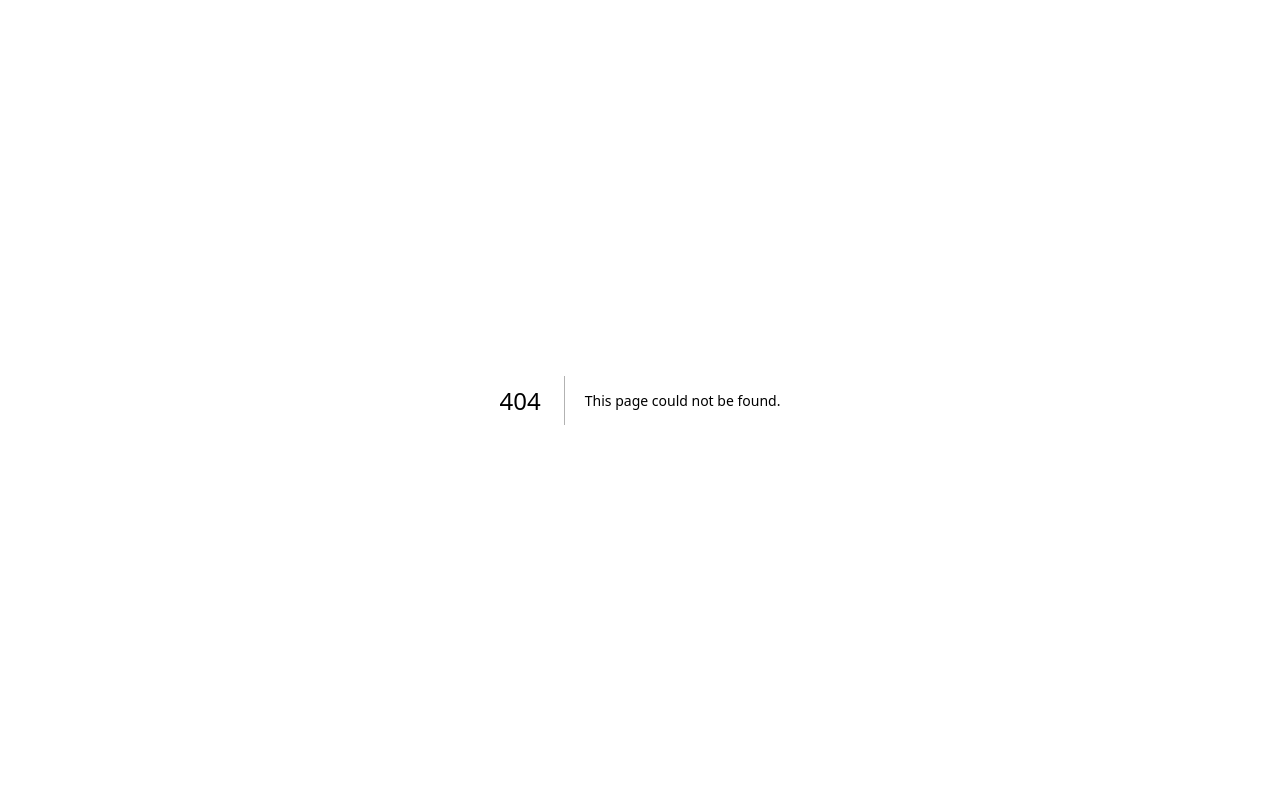
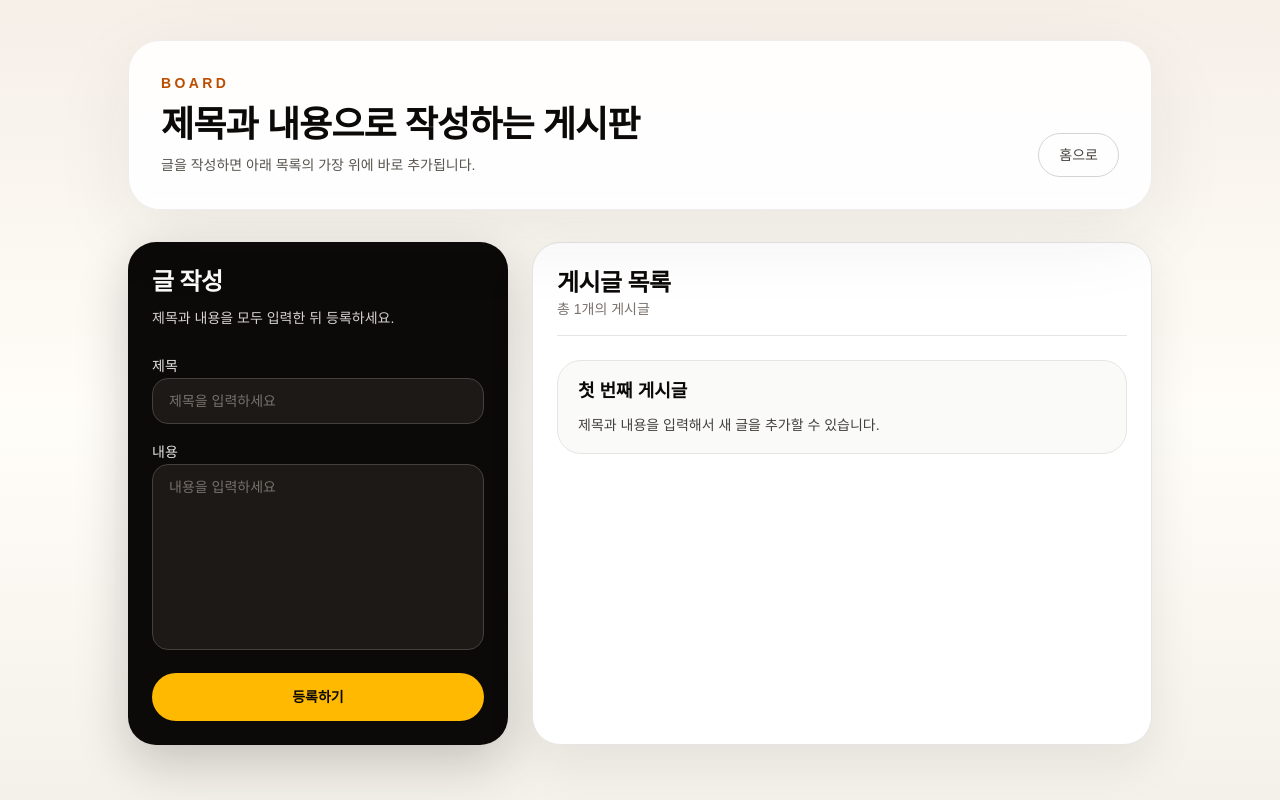
Before and after one commit to JooTaeYoon/anything_comment, a Next.js app: page /board in a window 1280 px wide. Before the commit this address had no page. Built offline with nearby package versions, Linux system fonts and the light colour scheme.

Commit message:
첫 init

```diff
--- /dev/null
+++ b/app/board/page.tsx
@@ -0,0 +1,147 @@
+"use client";
+
+import { FormEvent, useState } from "react";
+import Link from "next/link";
+
+type Post = {
+  id: number;
+  title: string;
+  content: string;
+};
+
+const initialPosts: Post[] = [
+  {
+    id: 1,
+    title: "첫 번째 게시글",
+    content: "제목과 내용을 입력해서 새 글을 추가할 수 있습니다.",
+  },
+];
+
+export default function BoardPage() {
+  const [posts, setPosts] = useState<Post[]>(initialPosts);
+  const [title, setTitle] = useState("");
+  const [content, setContent] = useState("");
+
+  const handleSubmit = (event: FormEvent<HTMLFormElement>) => {
+    event.preventDefault();
+
+    const nextTitle = title.trim();
+    const nextContent = content.trim();
+
+    if (!nextTitle || !nextContent) {
+      return;
+    }
+
+    setPosts((currentPosts) => [
+      {
+        id: Date.now(),
+        title: nextTitle,
+        content: nextContent,
+      },
+      ...currentPosts,
+    ]);
+
+    setTitle("");
+    setContent("");
+  };
+
+  return (
+    <main className="min-h-screen bg-[linear-gradient(180deg,#f6efe8_0%,#fffdf8_52%,#f4f1ea_100%)] px-4 py-10 text-stone-900">
+      <div className="mx-auto flex w-full max-w-5xl flex-col gap-8">
+        <section className="rounded-[32px] border border-stone-200/70 bg-white/90 p-8 shadow-[0_24px_80px_rgba(41,37,36,0.08)] backdrop-blur">
+          <div className="flex flex-col gap-4 md:flex-row md:items-end md:justify-between">
+            <div className="space-y-3">
+              <p className="text-sm font-semibold uppercase tracking-[0.24em] text-amber-700">
+                Board
+              </p>
+              <div className="space-y-2">
+                <h1 className="text-4xl font-semibold tracking-tight text-stone-950">
+                  제목과 내용으로 작성하는 게시판
+                </h1>
+                <p className="max-w-2xl text-sm leading-6 text-stone-600">
+                  글을 작성하면 아래 목록의 가장 위에 바로 추가됩니다.
+                </p>
+              </div>
+            </div>
+            <Link
+              href="/"
+              className="inline-flex h-11 items-center justify-center rounded-full border border-stone-300 px-5 text-sm font-medium text-stone-700 transition hover:border-stone-900 hover:text-stone-950"
+            >
+              홈으로
+            </Link>
+          </div>
+        </section>
+
+        <div className="grid gap-6 lg:grid-cols-[380px_minmax(0,1fr)]">
+          <section className="rounded-[28px] bg-stone-950 p-6 text-stone-50 shadow-[0_18px_50px_rgba(28,25,23,0.22)]">
+            <div className="mb-6 space-y-2">
+              <h2 className="text-2xl font-semibold tracking-tight">글 작성</h2>
+              <p className="text-sm leading-6 text-stone-300">
+                제목과 내용을 모두 입력한 뒤 등록하세요.
+              </p>
+            </div>
+
+            <form className="space-y-4" onSubmit={handleSubmit}>
+              <label className="block space-y-2">
+                <span className="text-sm font-medium text-stone-200">제목</span>
+                <input
+                  value={title}
+                  onChange={(event) => setTitle(event.target.value)}
+                  placeholder="제목을 입력하세요"
+                  className="w-full rounded-2xl border border-stone-700 bg-stone-900 px-4 py-3 text-sm text-white outline-none transition placeholder:text-stone-500 focus:border-amber-500"
+                />
+              </label>
+
+              <label className="block space-y-2">
+                <span className="text-sm font-medium text-stone-200">내용</span>
+                <textarea
+                  value={content}
+                  onChange={(event) => setContent(event.target.value)}
+                  placeholder="내용을 입력하세요"
+                  rows={8}
+                  className="w-full resize-none rounded-2xl border border-stone-700 bg-stone-900 px-4 py-3 text-sm text-white outline-none transition placeholder:text-stone-500 focus:border-amber-500"
+                />
+              </label>
+
+              <button
+                type="submit"
+                className="inline-flex h-12 w-full items-center justify-center rounded-full bg-amber-400 px-5 text-sm font-semibold text-stone-950 transition hover:bg-amber-300"
+              >
+                등록하기
+              </button>
+            </form>
+          </section>
+
+          <section className="rounded-[28px] border border-stone-200 bg-white p-6 shadow-[0_18px_50px_rgba(28,25,23,0.08)]">
+            <div className="mb-6 flex items-center justify-between gap-4 border-b border-stone-200 pb-4">
+              <div>
+                <h2 className="text-2xl font-semibold tracking-tight text-stone-950">
+                  게시글 목록
+                </h2>
+                <p className="text-sm text-stone-500">
+                  총 {posts.length}개의 게시글
+                </p>
+              </div>
+            </div>
+
+            <div className="space-y-4">
+              {posts.map((post) => (
+                <article
+                  key={post.id}
+                  className="rounded-3xl border border-stone-200 bg-stone-50 px-5 py-4"
+                >
+                  <h3 className="text-lg font-semibold text-stone-950">
+                    {post.title}
+                  </h3>
+                  <p className="mt-2 whitespace-pre-wrap text-sm leading-6 text-stone-700">
+                    {post.content}
+                  </p>
+                </article>
+              ))}
+            </div>
+          </section>
+        </div>
+      </div>
+    </main>
+  );
+}
--- a/package.json
+++ b/package.json
@@ -1,5 +1,5 @@
 {
-  "name": "recruit",
+  "name": "anything",
   "version": "0.1.0",
   "private": true,
   "scripts": {
```
Also changed, not shown: 1 other file (tests, documents, lock files or other folders).
